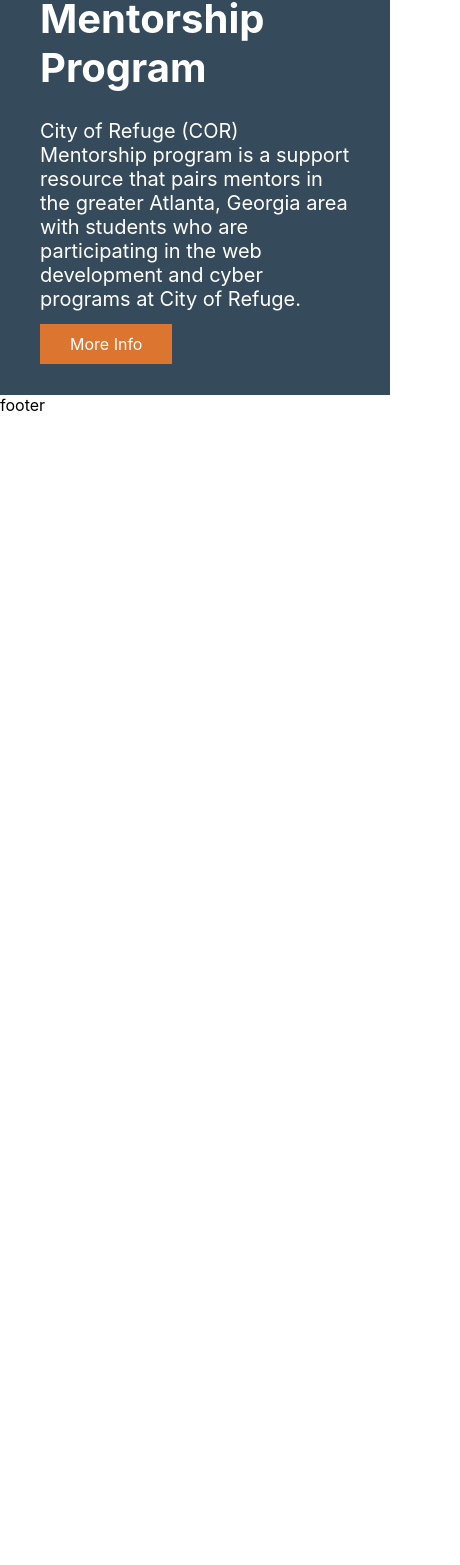
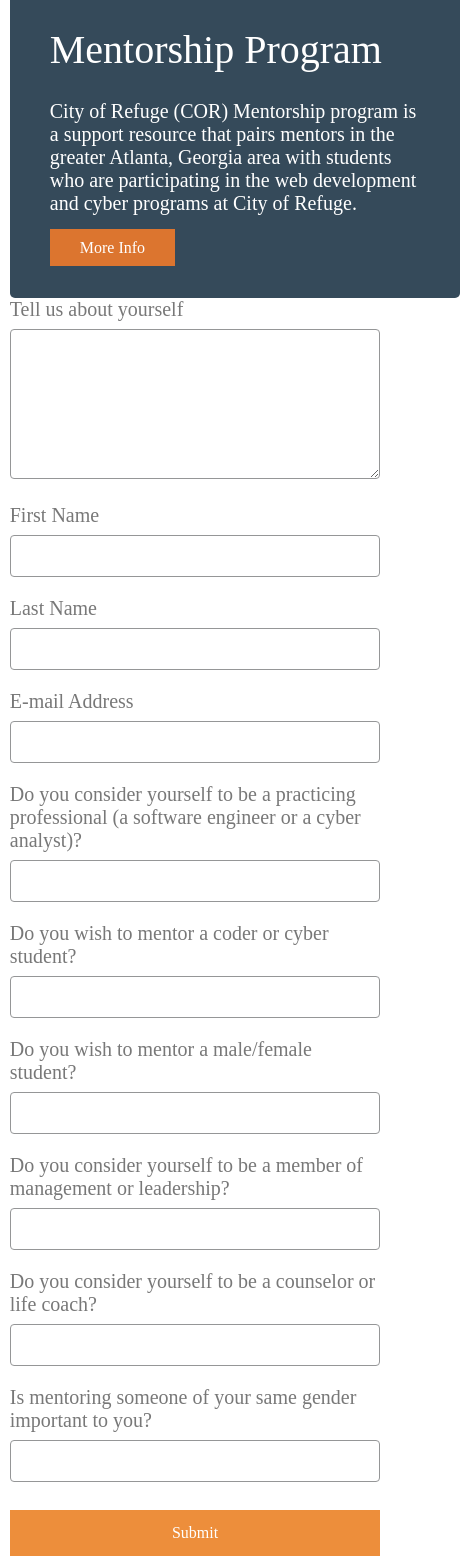
Before and after one commit to samuraijane/cor, a React (Create React App) app in the folder react-ui/: page / in a window 390 px wide. Shown: the part 215-1780 px from the top of the page, 460 px wide, since content can reach past the window. Before the commit the page ends 844 px from the top, so only its background shows below. Built offline with nearby package versions, Linux system fonts and the light colour scheme.

Commit message:
add the form and its css stylesheet.

```diff
--- a/react-ui/src/App.js
+++ b/react-ui/src/App.js
@@ -1,4 +1,5 @@
 import React, { createContext }  from 'react';
+import Form from './components/form/Form';
 import Footer from './sectioning/footer/footer';
 import Header from './sectioning/header/header';
 import Main from './sectioning/main/main';
@@ -15,6 +16,7 @@
     <AppContext.Provider value='isLoggedIn'>
       <Header isMobileView={isMobileView} />
       <Main />
+      <Form />
       <Footer />
     </AppContext.Provider>
     </div>
--- /dev/null
+++ b/react-ui/src/components/form/Form.css
@@ -0,0 +1,113 @@
+
+*{
+    font-family:din-condensed-web;src:url(https://use.typekit.net/af/cfbead/0000000000000000000146b3/27/l?subset_id=2&fvd=n4&v=3) format("woff2"),url(https://use.typekit.net/af/cfbead/0000000000000000000146b3/27/d?subset_id=2&fvd=n4&v=3) format("woff"),url(https://use.typekit.net/af/cfbead/0000000000000000000146b3/27/a?subset_id=2&fvd=n4&v=3) format("opentype");font-weight:400;font-style:normal;font-stretch:normal;font-display:auto;
+    /* background-color: #F2F2F2; */
+}
+
+input[type=text], select {
+    width: 100%;
+    padding: 12px 20px;
+    margin: 8px 0;
+    margin-bottom: 20px;
+    display: inline-block;
+    border: 1px solid #959697;
+    border-radius: 4px;
+    box-sizing: border-box;
+    resize: vertical;
+}
+
+textarea[type=text], select {
+    width: 100%;
+    padding: 12px 20px;
+    height: 150px;
+    margin: 8px 0;
+    margin-bottom: 20px;
+    display: inline-block;
+    border: 1px solid #959697;
+    border-radius: 4px;
+    box-sizing: border-box;
+    resize: vertical;
+}
+
+input[type=submit] {
+    width: 150px;
+    background-color: #ED8E3B;
+    color: #FFFFFF;
+    padding: 14px 20px;
+    margin: 8px 0;
+    border: none;
+    /* border-radius: 4px; */
+    cursor: pointer;
+    font-size: medium;
+}
+
+input[type=submit]:hover {
+    background-color: #eda160;
+}
+
+div {
+    border-radius: 5px;
+    background-color: white;
+    color: #787878;
+    /* padding: 20px; */
+    width: 95vw;
+    margin: auto;
+    padding: 10px;
+    font-size: 20px;
+}
+
+@media (max-width: 650px) {
+
+    input[type=text], select {
+        width: 100%;
+        padding: 12px 20px;
+        margin: 8px 0;
+        margin-bottom: 20px;
+        display: inline-block;
+        border: 1px solid #959697;
+        border-radius: 4px;
+        box-sizing: border-box;
+        resize: vertical;
+    }
+
+    textarea[type=text], select {
+        width: 100%;
+        padding: 12px 20px;
+        height: 150px;
+        margin: 8px 0;
+        margin-bottom: 20px;
+        display: inline-block;
+        border: 1px solid #959697;
+        border-radius: 4px;
+        box-sizing: border-box;
+        resize: vertical;
+    }
+
+    input[type=submit] {
+        width: 95vw;
+        background-color: #ED8E3B;
+        color: #FFFFFF;
+        padding: 14px 20px;
+        margin: 8px 0;
+        border: none;
+        /* border-radius: 4px; */
+        cursor: pointer;
+        font-size: medium;
+    }
+
+    input[type=submit]:hover {
+        background-color: #eda160;
+    }
+
+    div {
+        border-radius: 5px;
+        background-color: white;
+        color: #787878;
+        /* padding: 20px; */
+        width: 95vw;
+        margin: auto;
+        padding: 0px;
+        font-size: 20px;
+    }
+
+}
--- /dev/null
+++ b/react-ui/src/components/form/Form.html
@@ -0,0 +1,46 @@
+<!-- PROTOTYPE OF WHAT THE PAGE WILL LOOK LIKE -->
+<!DOCTYPE html>
+<html lang="en">
+<head>
+    <meta charset="UTF-8">
+    <meta http-equiv="X-UA-Compatible" content="IE=edge">
+    <meta name="viewport" content="width=device-width, initial-scale=1.0">
+    <link rel="stylesheet" href="./Form.css">
+    <title>Mentor</title>
+</head>
+<body>
+    <div>
+        <form action="/action_page.php">
+            <label for="fname">First Name</label>
+            <input type="text" id="fname" name="firstname" placeholder="First Name">
+
+            <label for="lname">Last Name</label>
+            <input type="text" id="lname" name="lastname" placeholder="Last Name">
+
+            <label for="email">E-mail Address</label>
+            <input type="text" id="email" name="email" placeholder="E-mail">
+
+            <label for="practicing-professional">Do you consider yourself to be a practicing professional (a software engineer or a cyber analyst)?</label>
+            <input type="text" id="practicing-professional" name="">
+
+            <label for="wish">Do you wish to mentor a coder or cyber student?</label>
+            <input type="text" id="wish" name="">
+
+            <label for="gender">Do you wish to mentor a male/female student?</label>
+            <input type="text" id="gender" name="">
+
+            <label for="management-leadership">Do you consider yourself to be a member of management or leadership?</label>
+            <input type="text" id="management-leadership" name="">
+
+            <label for="counselor-lifecoach">Do you consider yourself to be a counselor or life coach?</label>
+            <input type="text" id="counselor-lifecoach" name="">
+
+            <label for="same-gender">Is mentoring someone of your same gender important to you?</label>
+            <input type="text" id="same-gender" name="">
+
+            <input type="submit" value="Submit">
+        </form>
+    </div>
+
+</body>
+</html>
--- /dev/null
+++ b/react-ui/src/components/form/Form.jsx
@@ -0,0 +1,56 @@
+import React from 'react'
+import './Form.css'
+
+const Form = () => {
+  return (
+    <>
+        <div>
+            <form action="/action_page.php">
+                <label>Tell us about yourself
+                <textarea type="text" className="about" name="about" required />
+                </label>
+
+                <label>First Name
+                <input type="text" id="fname" name="firstname" placeholder="" required />
+                </label>
+
+                <label>Last Name
+                <input type="text" id="lname" name="lastname" placeholder="" required />
+                </label>
+
+                <label>E-mail Address
+                <input type="text" id="email" name="email" placeholder="" required />
+                </label>
+
+                <label>Do you consider yourself to be a practicing professional (a software engineer or a cyber analyst)?
+                <input type="text" id="practicing-professional" name="" required />
+                </label>
+
+                <label>Do you wish to mentor a coder or cyber student?
+                <input type="text" id="wish" name="" required />
+                </label>
+
+                <label>Do you wish to mentor a male/female student?
+                <input type="text" id="gender" name="" required />
+                </label>
+
+                <label>Do you consider yourself to be a member of management or leadership?
+                <input type="text" id="management-leadership" name="" required />
+                </label>
+
+                <label>Do you consider yourself to be a counselor or life coach?
+                <input type="text" id="counselor-lifecoach" name="" required />
+                </label>
+
+                <label>Is mentoring someone of your same gender important to you?
+                <input type="text" id="same-gender" name="" required />
+                </label>
+
+                <input type="submit" value="Submit" required />
+            </form>
+        </div>
+    </>
+  )
+}
+
+export default Form
```
